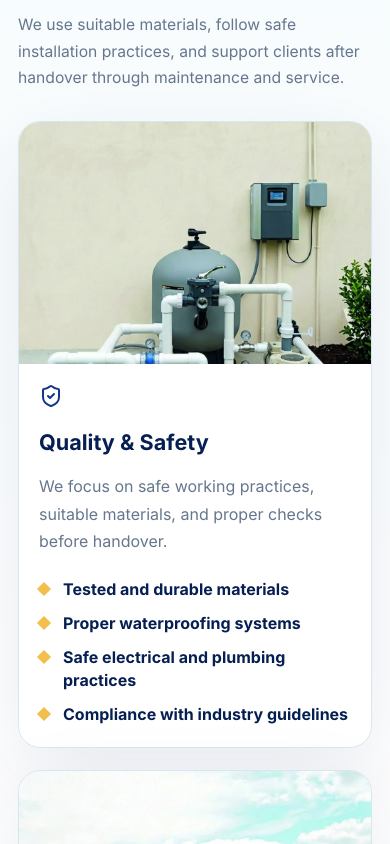
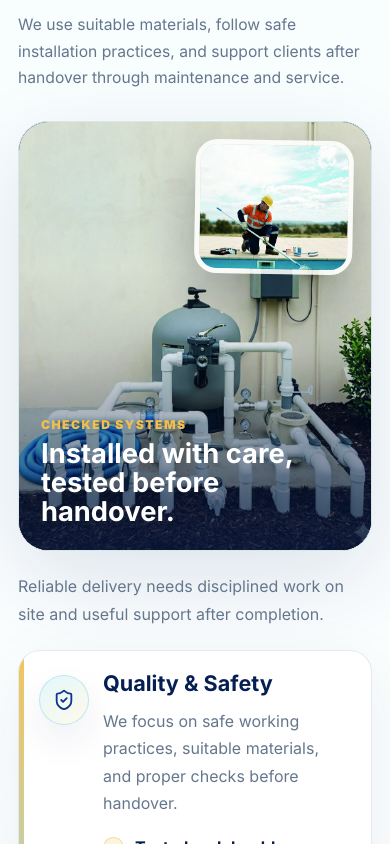
Before and after one commit to asifkhanbk/astral-website, a React (Vite) app: page / in a window 390 px wide. Shown: the part 5920-6764 px from the top of the page. Built offline with nearby package versions, Linux system fonts and the light colour scheme.

Commit message:
insights and site changes

```diff
--- a/src/App.css
+++ b/src/App.css
@@ -1163,56 +1163,168 @@ a {
 }
 
 .assurance {
-  background: var(--surface-mist);
-}
-
-.assurance-grid {
-  display: grid;
-  grid-template-columns: repeat(2, minmax(0, 1fr));
-  gap: 22px;
-}
-
-.assurance-card {
-  display: grid;
-  grid-template-columns: minmax(230px, 0.92fr) minmax(0, 1.08fr);
-  min-height: 390px;
-  background: rgba(255, 255, 255, 0.92);
+  background:
+    linear-gradient(180deg, rgba(247, 253, 254, 0.9), rgba(255, 255, 255, 0.96)),
+    var(--surface-mist);
+}
+
+.assurance-showcase {
+  display: grid;
+  grid-template-columns: minmax(340px, 0.92fr) minmax(0, 1.08fr);
+  gap: clamp(28px, 4.5vw, 66px);
+  align-items: start;
+}
+
+.assurance-media {
+  position: relative;
+  height: clamp(560px, 48vw, 680px);
+  overflow: hidden;
   border: 1px solid var(--line);
   border-radius: var(--curve-xl);
-  box-shadow: 0 28px 86px rgba(20, 39, 95, 0.09);
-  overflow: hidden;
-}
-
-.assurance-card img {
+  background: var(--blue-deep);
+  box-shadow: 0 30px 90px rgba(20, 39, 95, 0.12);
+  isolation: isolate;
+}
+
+.assurance-media::after {
+  content: "";
+  position: absolute;
+  inset: 0;
+  z-index: 1;
+  background:
+    linear-gradient(180deg, transparent 34%, rgba(4, 22, 61, 0.12) 54%, rgba(4, 22, 61, 0.78)),
+    radial-gradient(circle at 18% 18%, rgba(143, 213, 239, 0.18), transparent 38%);
+  pointer-events: none;
+}
+
+.assurance-main-image {
   width: 100%;
   height: 100%;
   object-fit: cover;
-}
-
-.assurance-card div {
-  display: flex;
-  flex-direction: column;
-  justify-content: center;
-  padding: clamp(24px, 3vw, 38px);
+  object-position: center bottom;
+}
+
+.assurance-inset-image {
+  position: absolute;
+  right: 26px;
+  top: 28px;
+  z-index: 3;
+  width: min(46%, 250px);
+  aspect-ratio: 1.18;
+  object-fit: cover;
+  border: 6px solid rgba(255, 255, 255, 0.88);
+  border-radius: var(--curve-lg);
+  box-shadow: 0 24px 58px rgba(3, 14, 38, 0.34);
+  transform: rotate(1.5deg);
+}
+
+.assurance-media-caption {
+  position: absolute;
+  left: 28px;
+  right: 28px;
+  bottom: 42px;
+  z-index: 3;
+  display: grid;
+  gap: 8px;
+  color: white;
+}
+
+.assurance-media-caption span {
+  color: var(--yellow);
+  font-size: 0.76rem;
+  font-weight: 900;
+  letter-spacing: 0.12em;
+  text-transform: uppercase;
+}
+
+.assurance-media-caption strong {
+  max-width: 18ch;
+  font-size: clamp(1.4rem, 2.15vw, 2.25rem);
+  line-height: 1.05;
+}
+
+.assurance-content {
+  display: grid;
+  align-content: center;
+  gap: 22px;
+}
+
+.assurance-kicker {
+  max-width: 620px;
+  margin: 0;
+  color: var(--muted);
+  font-size: clamp(1rem, 1.35vw, 1.18rem);
+  line-height: 1.7;
+}
+
+.assurance-promises {
+  display: grid;
+  gap: 16px;
+}
+
+.assurance-card {
+  position: relative;
+  display: grid;
+  grid-template-columns: 58px minmax(0, 1fr);
+  gap: 0 20px;
+  overflow: hidden;
+  padding: clamp(24px, 3vw, 36px);
+  background: rgba(255, 255, 255, 0.9);
+  border: 1px solid rgba(18, 53, 141, 0.11);
+  border-radius: var(--curve-xl);
+  box-shadow: 0 20px 64px rgba(20, 39, 95, 0.075);
+  transition: transform var(--motion-fast), border-color var(--motion-fast), box-shadow var(--motion-fast), background var(--motion-fast);
+}
+
+.assurance-card::before {
+  content: "";
+  position: absolute;
+  inset: 0 auto 0 0;
+  width: 5px;
+  background: linear-gradient(180deg, var(--yellow), var(--cyan));
+  opacity: 0.92;
+}
+
+.assurance-card:hover {
+  transform: translateY(var(--hover-lift));
+  background: white;
+  border-color: rgba(242, 191, 76, 0.4);
+  box-shadow: 0 28px 76px rgba(20, 39, 95, 0.11);
 }
 
 .assurance-card svg {
+  grid-row: 1 / span 4;
+  grid-column: 1;
+  align-self: start;
+  box-sizing: content-box;
+  width: 24px;
+  height: 24px;
+  padding: 16px;
+  border-radius: 50%;
   color: var(--blue-royal);
-  margin-bottom: 24px;
+  background:
+    linear-gradient(145deg, rgba(223, 247, 251, 0.9), rgba(255, 248, 231, 0.82)),
+    white;
+  border: 1px solid rgba(143, 213, 239, 0.5);
+  box-shadow: 0 16px 36px rgba(20, 39, 95, 0.08);
+  margin: 2px 0 0;
 }
 
 .assurance-card h3 {
+  grid-column: 2;
   font-size: clamp(1.35rem, 2.1vw, 2.25rem);
   line-height: 1.06;
 }
 
 .assurance-card p {
+  grid-column: 2;
   margin: 18px 0 0;
   color: var(--muted);
   line-height: 1.72;
 }
 
 .assurance-card ul {
+  grid-column: 2;
   display: grid;
   gap: 11px;
   margin: 22px 0 0;
@@ -1222,21 +1334,28 @@ a {
 
 .assurance-card li {
   position: relative;
-  padding-left: 24px;
+  padding-left: 32px;
   color: var(--blue-deep);
   font-weight: 750;
   line-height: 1.45;
 }
 
 .assurance-card li::before {
-  content: "";
+  content: "✓";
   position: absolute;
   left: 0;
-  top: 0.68em;
-  width: 10px;
-  height: 10px;
-  background: var(--yellow);
-  transform: translateY(-50%) rotate(45deg);
+  top: 0.1em;
+  display: inline-grid;
+  place-items: center;
+  width: 19px;
+  height: 19px;
+  border-radius: 50%;
+  color: var(--blue-royal);
+  background: rgba(242, 191, 76, 0.18);
+  border: 1px solid rgba(242, 191, 76, 0.48);
+  font-size: 0.72rem;
+  font-weight: 950;
+  line-height: 1;
 }
 
 .organization {
@@ -2152,8 +2271,16 @@ img.is-loaded {
   }
 
   .why-layout,
-  .assurance-card {
+  .assurance-showcase {
     grid-template-columns: 1fr;
+  }
+
+  .assurance-media {
+    height: 560px;
+  }
+
+  .assurance-promises {
+    grid-template-columns: repeat(2, minmax(0, 1fr));
   }
 
   .org-chart {
@@ -2168,8 +2295,7 @@ img.is-loaded {
     padding: 22px 18px;
   }
 
-  .why-grid,
-  .assurance-grid {
+  .why-grid {
     grid-template-columns: repeat(2, minmax(0, 1fr));
   }
 
@@ -2335,8 +2461,36 @@ img.is-loaded {
   .project-grid,
   .values-grid,
   .why-grid,
-  .assurance-grid {
+  .assurance-promises {
     grid-template-columns: 1fr;
+  }
+
+  .assurance-showcase {
+    gap: 22px;
+  }
+
+  .assurance-media {
+    height: 500px;
+    border-radius: var(--curve-lg);
+  }
+
+  .assurance-inset-image {
+    top: 18px;
+    right: 18px;
+    bottom: auto;
+    width: 42%;
+    border-width: 5px;
+    border-radius: var(--curve-md);
+  }
+
+  .assurance-media-caption {
+    left: 22px;
+    right: 22px;
+    bottom: 24px;
+  }
+
+  .assurance-card {
+    border-radius: var(--curve-lg);
   }
 
   .client-proof,
@@ -2408,11 +2562,45 @@ img.is-loaded {
   }
 
   .why-grid {
-    padding: 12px;
+    gap: 12px;
+    padding: 0;
+    border: 0;
+    background: transparent;
+    box-shadow: none;
   }
 
   .why-card {
-    min-height: 118px;
+    min-height: 0;
+    grid-template-columns: auto minmax(0, 1fr);
+    align-items: center;
+    align-content: center;
+    gap: 16px;
+    padding: 18px;
+    background:
+      linear-gradient(135deg, rgba(255, 255, 255, 0.96), rgba(247, 253, 254, 0.92)),
+      white;
+    border-color: rgba(18, 53, 141, 0.12);
+    border-radius: var(--curve-lg);
+    box-shadow: 0 18px 46px rgba(20, 39, 95, 0.075);
+  }
+
+  .why-card span {
+    display: inline-grid;
+    place-items: center;
+    width: 44px;
+    height: 44px;
+    border-radius: 50%;
+    color: var(--blue-deep);
+    background: linear-gradient(145deg, rgba(242, 191, 76, 0.38), rgba(255, 248, 231, 0.95));
+    border: 1px solid rgba(242, 191, 76, 0.42);
+    font-size: 0.72rem;
+    letter-spacing: 0.08em;
+  }
+
+  .why-card h3 {
+    max-width: none;
+    font-size: clamp(1.02rem, 5vw, 1.22rem);
+    line-height: 1.22;
   }
 
   .client-proof div {
@@ -2508,13 +2696,43 @@ img.is-loaded {
     line-height: 1.12;
   }
 
+  .assurance-media {
+    height: 430px;
+  }
+
+  .assurance-inset-image {
+    top: 18px;
+    right: 18px;
+    width: 45%;
+    border-width: 5px;
+    transform: rotate(1deg);
+  }
+
+  .assurance-media-caption strong {
+    max-width: 14ch;
+    font-size: clamp(1.25rem, 7vw, 1.75rem);
+  }
+
   .assurance-card {
-    min-height: 0;
-  }
-
-  .assurance-card img {
-    aspect-ratio: 16 / 11;
-    height: auto;
+    grid-template-columns: 50px minmax(0, 1fr);
+    gap: 0 14px;
+    padding: 22px 20px;
+    border-radius: var(--curve-lg);
+  }
+
+  .assurance-card svg {
+    width: 22px;
+    height: 22px;
+    padding: 13px;
+  }
+
+  .assurance-card p {
+    margin-top: 12px;
+  }
+
+  .assurance-card ul {
+    gap: 10px;
+    margin-top: 18px;
   }
 
   .contact {
--- a/src/App.jsx
+++ b/src/App.jsx
@@ -734,11 +734,33 @@ export default function App() {
                 title="Support that continues after handover."
                 text="We use suitable materials, follow safe installation practices, and support clients after handover through maintenance and service."
               />
-              <div className="assurance-grid">
-                {assurance.map(({ title, intro, points, image, icon: Icon }) => (
+              <div className="assurance-showcase">
+                <div className="assurance-media reveal">
+                  <LazyImage
+                    className="assurance-main-image"
+                    src={equipmentRoom}
+                    alt="Pool equipment installation by Astral Pools and Plumbing"
+                    loading="lazy"
+                    decoding="async"
+                  />
+                  <div className="assurance-media-caption">
+                    <span>Checked systems</span>
+                    <strong>Installed with care, tested before handover.</strong>
+                  </div>
+                  <LazyImage
+                    className="assurance-inset-image"
+                    src={siteService}
+                    alt="Pool maintenance and site support by Astral Pools and Plumbing"
+                    loading="lazy"
+                    decoding="async"
+                  />
+                </div>
+
+                <div className="assurance-content">
+                  <p className="assurance-kicker reveal">Reliable delivery needs disciplined work on site and useful support after completion.</p>
+                  <div className="assurance-promises">
+                    {assurance.map(({ title, intro, points, icon: Icon }) => (
                       <article className="assurance-card reveal" key={title}>
-                    <LazyImage src={image} alt={`${title} by Astral Pools and Plumbing`} loading="lazy" decoding="async" />
-                    <div>
                         <DecorativeIcon icon={Icon} size={24} />
                         <h3>{title}</h3>
                         <p>{intro}</p>
@@ -747,9 +769,10 @@ export default function App() {
                             <li key={point}>{point}</li>
                           ))}
                         </ul>
-                    </div>
                       </article>
                     ))}
+                  </div>
+                </div>
               </div>
             </section>
 
--- a/src/main.jsx
+++ b/src/main.jsx
@@ -1,10 +1,12 @@
 import React from 'react';
 import { createRoot } from 'react-dom/client';
+import { Analytics } from '@vercel/analytics/react';
 import App from './App.jsx';
 import './App.css';
 
 createRoot(document.getElementById('root')).render(
   <React.StrictMode>
     <App />
+    <Analytics />
   </React.StrictMode>,
 );
```
Also changed, not shown: package.json (+4 -4 lines), 1 other file (tests, documents, lock files or other folders). Lines whose indentation alone changed are shown as unchanged.
